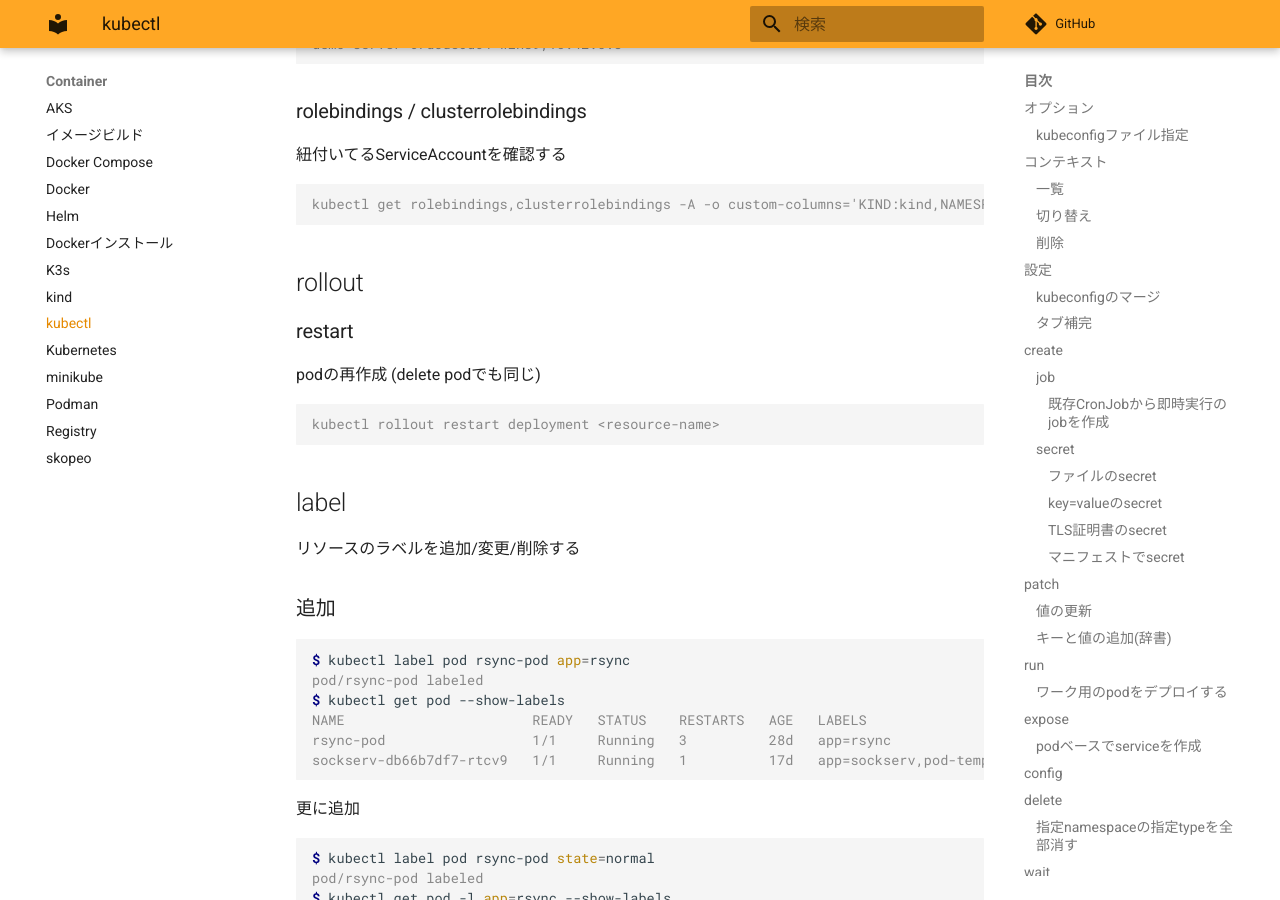
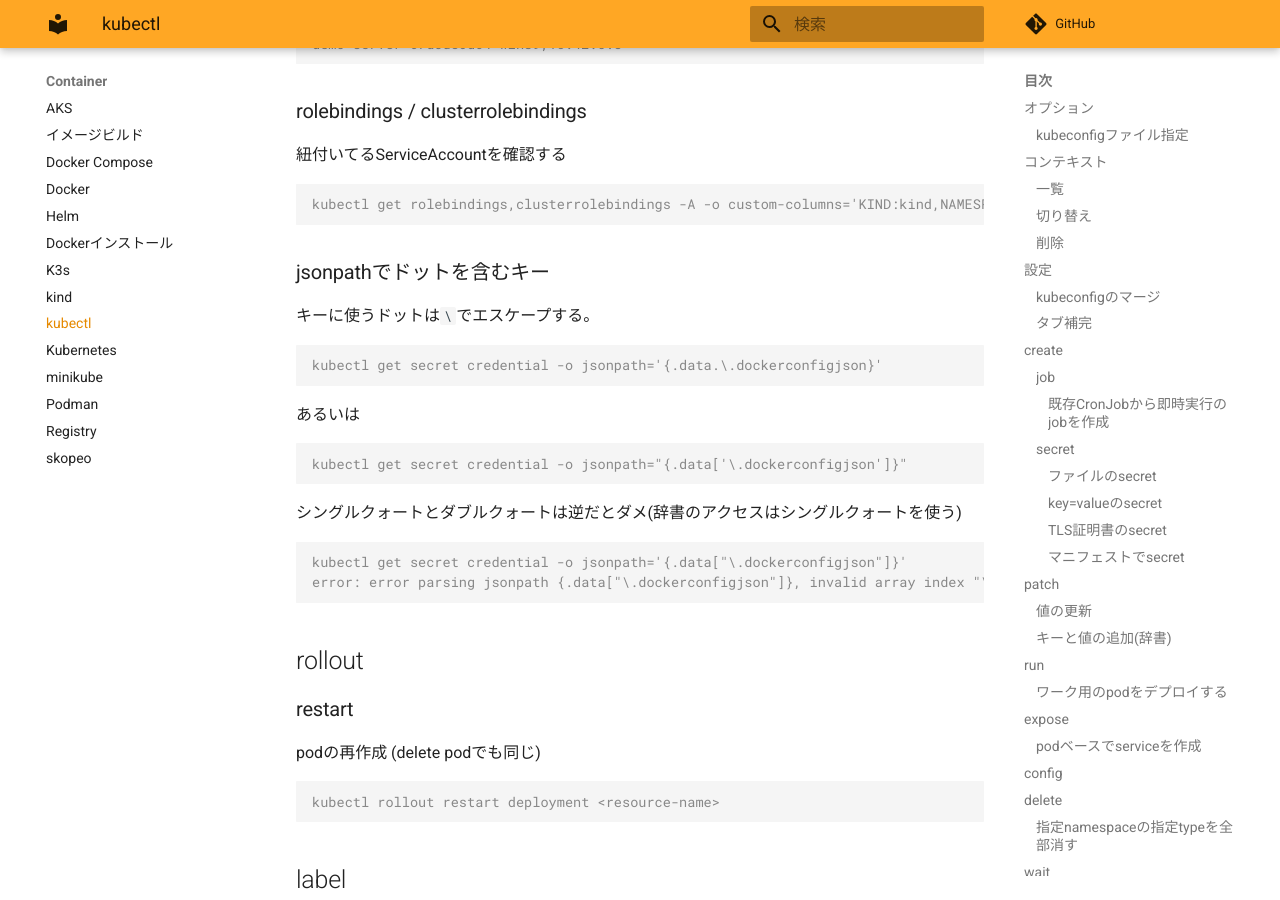
Before and after one commit to zaki-lknr/docs, an MkDocs documentation site: the page built from docs/Container/kubectl.md, in a window 1280 px wide and 900 px high, scrolled down 10498 px. Built offline with MkDocs 1.6.1 and Material for MkDocs 9.7.7, drawn with Linux system fonts in a browser that asks for light colours; comment, search, counter and statistics services are not loaded.

Commit message:
add: container/kubectl: jsonpathでドット

````diff
--- a/docs/Container/kubectl.md
+++ b/docs/Container/kubectl.md
@@ -539,6 +539,27 @@ demo-server-67dcd86d64-wzhs9,10.42.0.8
 kubectl get rolebindings,clusterrolebindings -A -o custom-columns='KIND:kind,NAMESPACE:metadata.namespace,NAME:metadata.name,SERVICE_ACCOUNTS:subjects[?(@.kind=="ServiceAccount")].name' | grep <SERVICE_ACCOUNT_NAME>
 ```
 
+### jsonpathでドットを含むキー
+
+キーに使うドットは`\`でエスケープする。
+
+```console
+kubectl get secret credential -o jsonpath='{.data.\.dockerconfigjson}'
+```
+
+あるいは
+
+```console
+kubectl get secret credential -o jsonpath="{.data['\.dockerconfigjson']}"
+```
+
+シングルクォートとダブルクォートは逆だとダメ(辞書のアクセスはシングルクォートを使う)
+
+```console
+kubectl get secret credential -o jsonpath='{.data["\.dockerconfigjson"]}'
+error: error parsing jsonpath {.data["\.dockerconfigjson"]}, invalid array index "\.dockerconfigjson"
+```
+
 ## rollout
 
 ### restart
````
